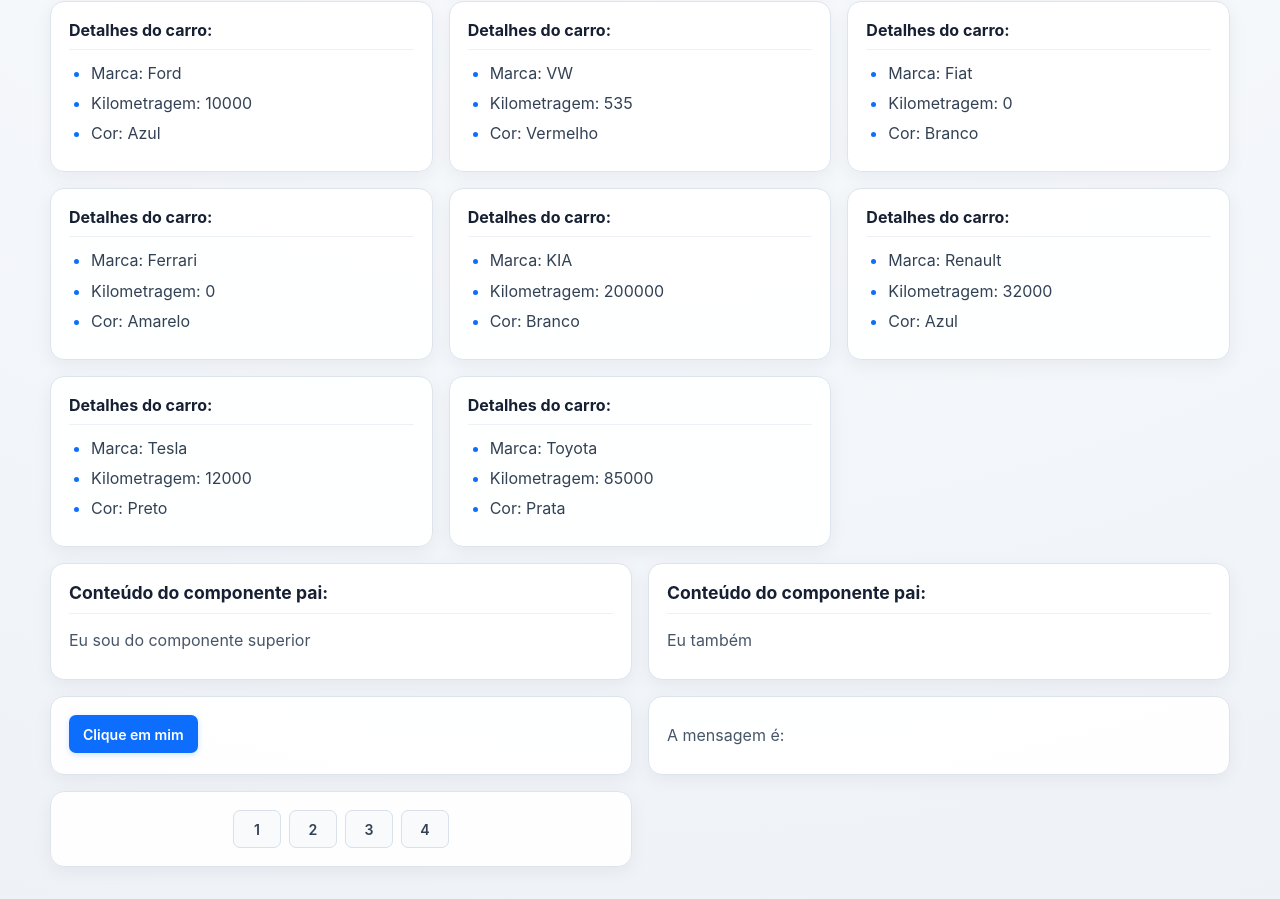
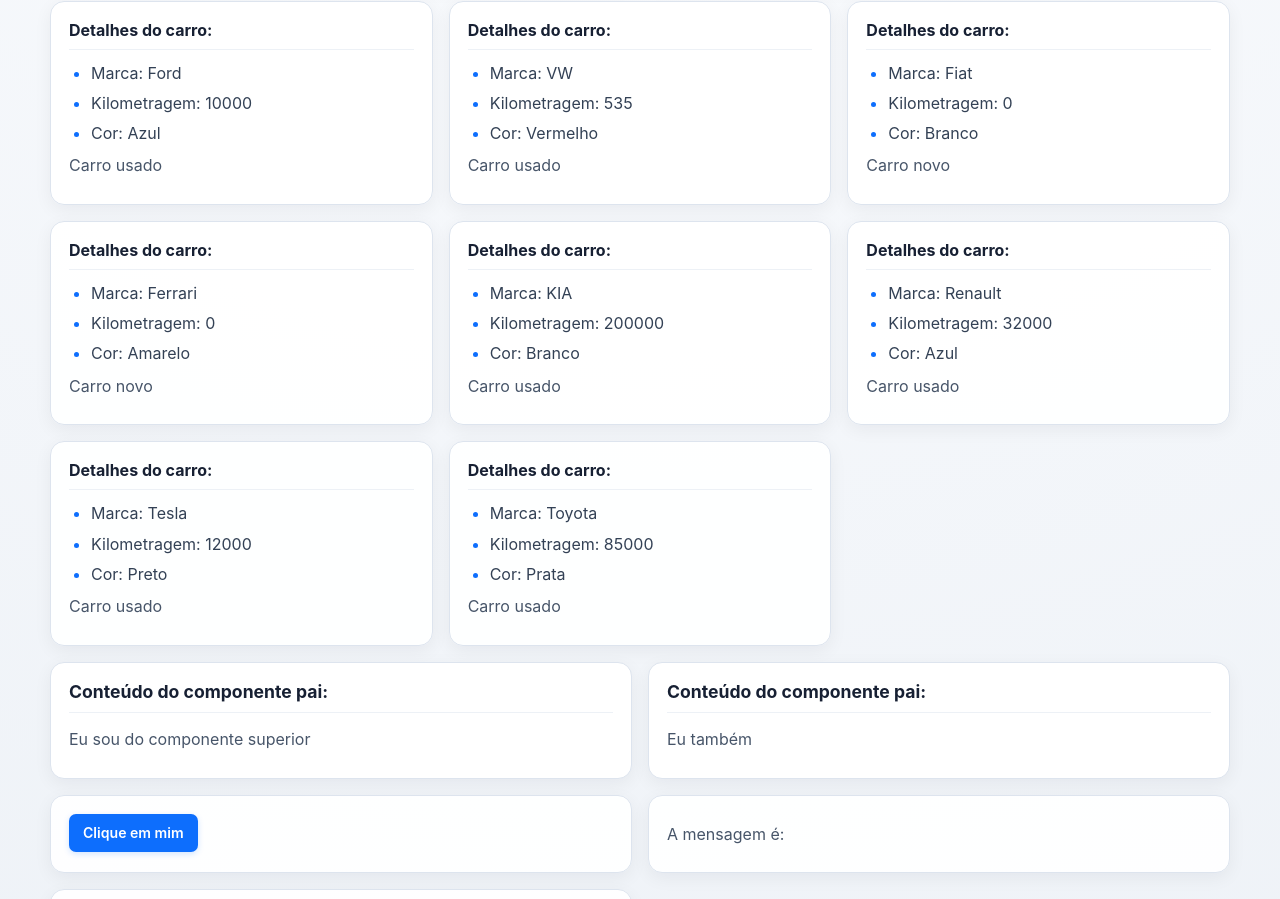
Before and after one commit to GleissonPDias/aula_08, a React (Vite) app in the folder aula-08/: page / in a window 1280 px wide. Shown: the part 908-1807 px from the top of the page. Built offline with nearby package versions, Linux system fonts and the light colour scheme.

Commit message:
feat: show vehicle condition

```diff
--- a/aula-08/src/components/CarDetails.jsx
+++ b/aula-08/src/components/CarDetails.jsx
@@ -1,15 +1,18 @@
 import React from "react";
 
-// As props são desestruturadas diretamente na assinatura da função.
 const CarDetails = ({ brand, km, color }) => {
   return (
     <div>
       <h2>Detalhes do carro:</h2>
+
       <ul>
         <li>Marca: {brand}</li>
         <li>Kilometragem: {km}</li>
         <li>Cor: {color}</li>
       </ul>
+
+      {/* Renderização condicional baseada na quilometragem. */}
+      {km === 0 ? <p>Carro novo</p> : <p>Carro usado</p>}
     </div>
   );
 };
```
